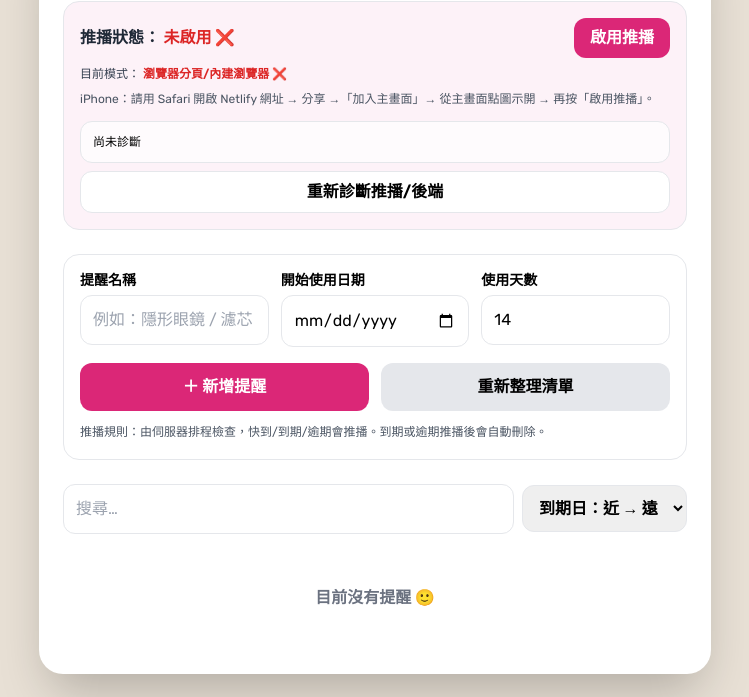
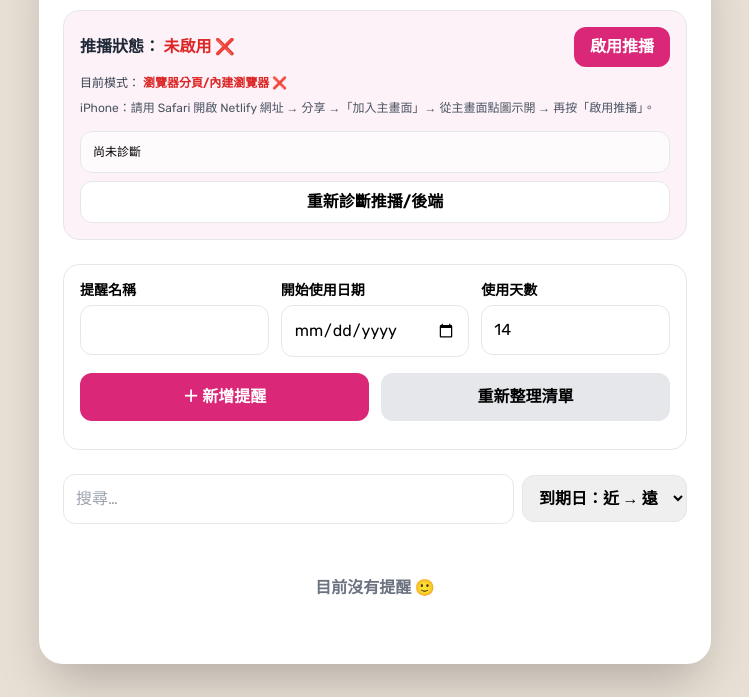
Before and after one commit to a29392762-afk/reminder-pwa, a website: page index.html in a window 1280 px wide. Shown: the part 103-800 px from the top of the page, without its empty margins (265-1014 px from the left). Drawn offline with nearby package versions, Linux system fonts and the light colour scheme.

Commit message:
Update index.html

```diff
--- a/index.html
+++ b/index.html
@@ -69,7 +69,7 @@
         <div class="md:col-span-2">
           <label class="block text-sm font-bold mb-1">提醒名稱</label>
           <input v-model.trim="draft.title" class="w-full border rounded-xl p-3"
-                 placeholder="例如：隱形眼鏡 / 濾芯 / 保養" />
+                 placeholder="                   " />
         </div>
 
         <div class="md:col-span-2">
@@ -100,7 +100,7 @@
       </div>
 
       <p class="text-xs text-gray-600 mt-3 leading-relaxed">
-        推播規則：由伺服器排程檢查，快到/到期/逾期會推播。到期或逾期推播後會自動刪除。
+
       </p>
     </div>
 
```
